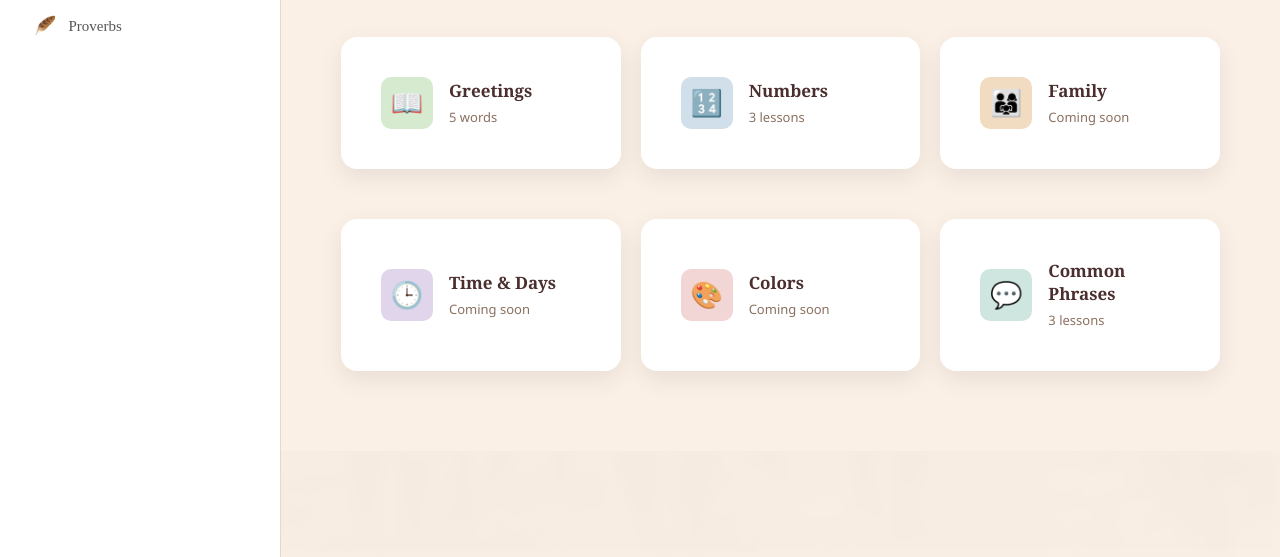
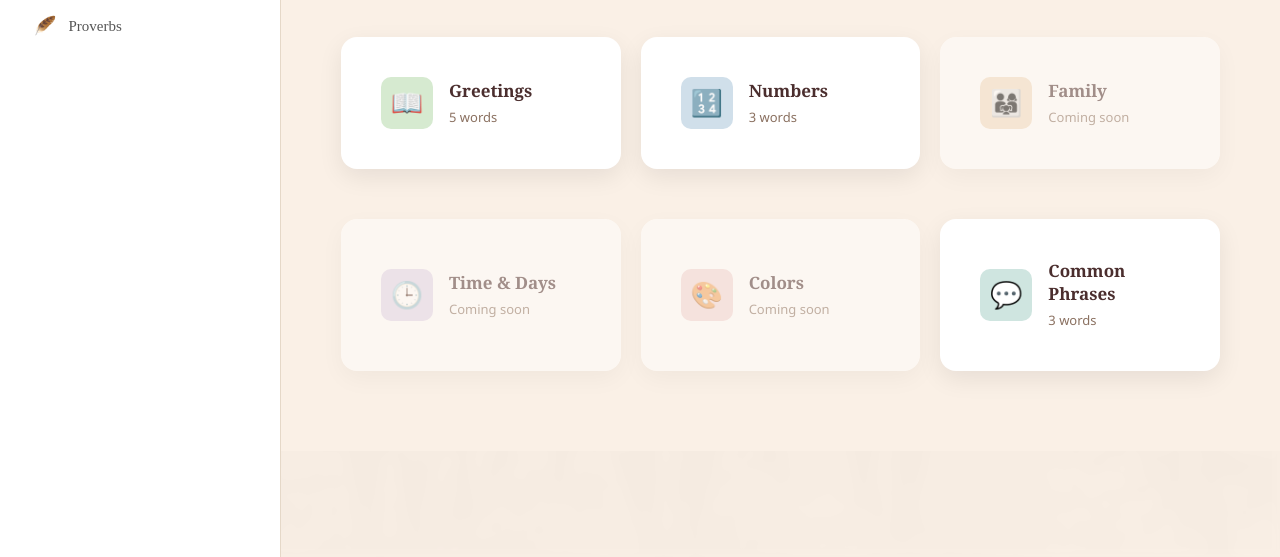
Before and after one commit to nononwagwu/igbo2learn, a plain HTML site: page lessons.html in a window 1280 px wide. Shown: the part 243-800 px from the top of the page. Drawn offline with Linux system fonts and the light colour scheme.

Commit message:
Update lesson cards: consistent wording, disable coming-soon cards

```diff
--- a/lessons.html
+++ b/lessons.html
@@ -57,39 +57,43 @@
                 <div class="lesson-icon lesson-icon-blue">🔢</div>
                 <div class="lesson-info">
                     <h3>Numbers</h3>
-                    <p>3 lessons</p>
+                    <p>3 words</p>
                 </div>
             </a>
 
-            <a href="learn.html" class="lesson-card">
+            <div class="lesson-card lesson-card-disabled">
                 <div class="lesson-icon lesson-icon-orange">👨‍👩‍👧</div>
                 <div class="lesson-info">
                     <h3>Family</h3>
                     <p>Coming soon</p>
                 </div>
-            </a>
+            </div>
 
-            <a href="learn.html" class="lesson-card">
+
+            <div class="lesson-card lesson-card-disabled">
                 <div class="lesson-icon lesson-icon-purple">🕒</div>
                 <div class="lesson-info">
                     <h3>Time &amp; Days</h3>
                     <p>Coming soon</p>
                 </div>
-            </a>
+            </div>
 
-            <a href="learn.html" class="lesson-card">
+
+
+            <div class="lesson-card lesson-card-disabled">
                 <div class="lesson-icon lesson-icon-pink">🎨</div>
                 <div class="lesson-info">
                     <h3>Colors</h3>
                     <p>Coming soon</p>
                 </div>
-            </a>
+            </div>
+
 
             <a href="learn.html?topic=phrases" class="lesson-card">
                 <div class="lesson-icon lesson-icon-teal">💬</div>
                 <div class="lesson-info">
                     <h3>Common Phrases</h3>
-                    <p>3 lessons</p>
+                    <p>3 words</p>
                 </div>
             </a>
 
--- a/styles.css
+++ b/styles.css
@@ -1155,3 +1155,8 @@ main {
     color: #8b0000;
     font-weight: 600;
 }
+.lesson-card-disabled {
+    opacity: 0.5;
+    cursor: not-allowed;
+    pointer-events: none;
+}
```
